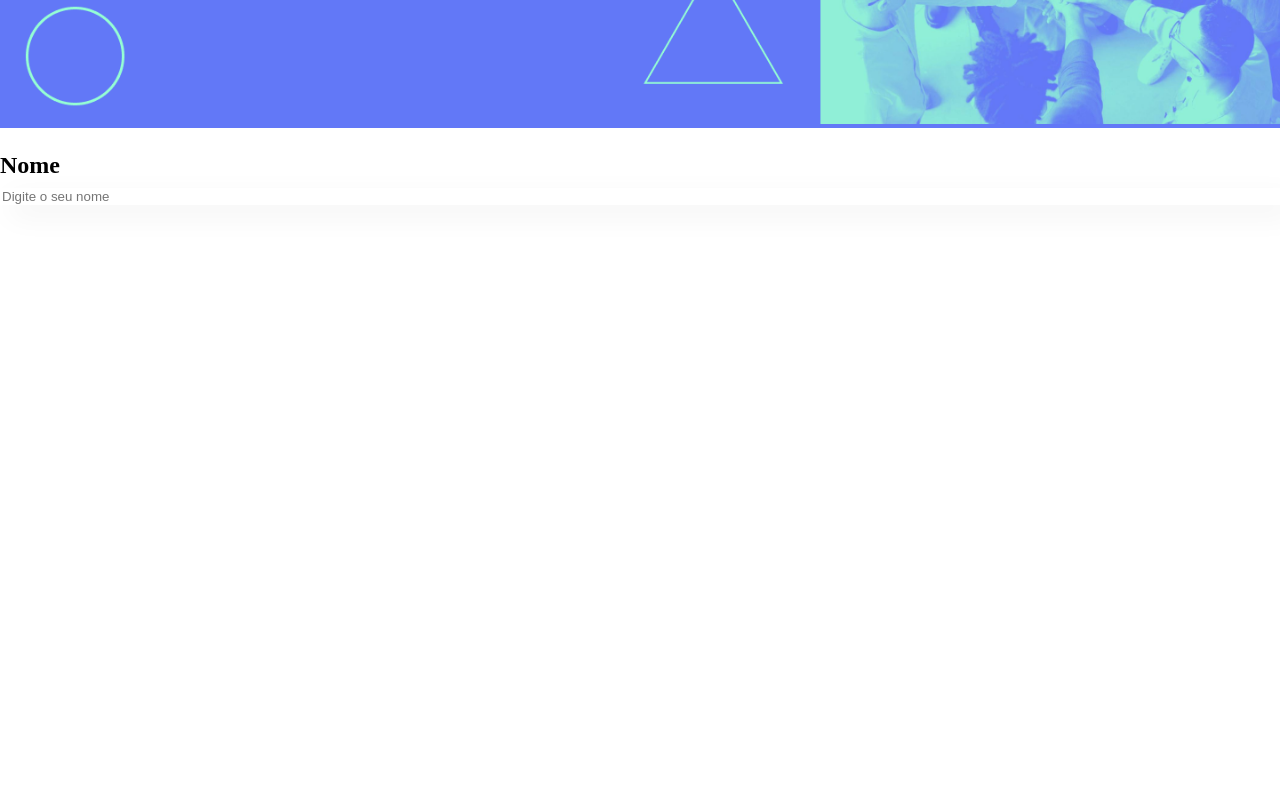
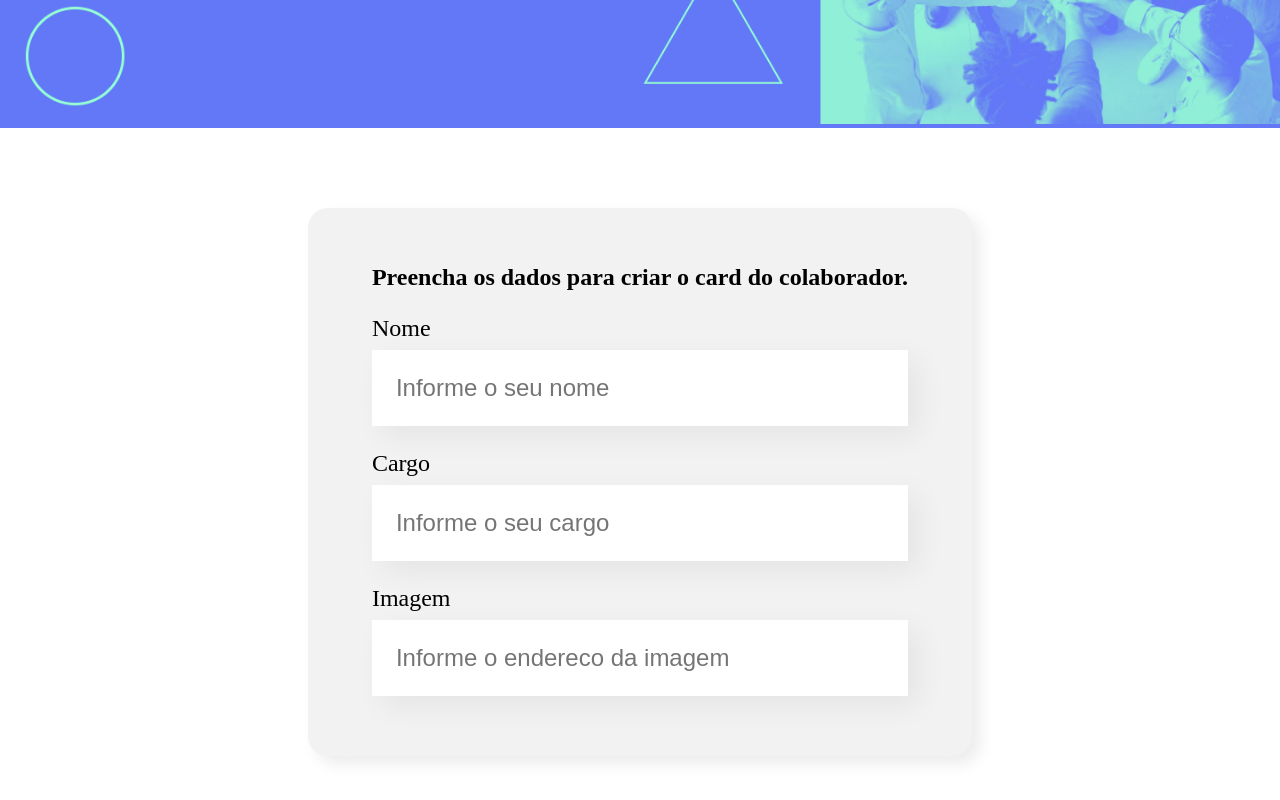
Before and after one commit to ruhtar/organograma, a React (Vite) app: page / in a window 1280 px wide. Shown: the part 370-1170 px from the top of the page. Before the commit the page ends 800 px from the top, so only its background shows below. Built offline with nearby package versions, Linux system fonts and the light colour scheme.

Commit message:
Criação do campo formulário

```diff
--- a/src/App.jsx
+++ b/src/App.jsx
@@ -1,10 +1,10 @@
 import Banner from "./components/Banner";
-import CampoTexto from "./components/CampoTexto";
+import Formulario from "./components/Formulario";
 function App() {
   return (
     <div className="App">
       <Banner />
-      <CampoTexto />
+      <Formulario />
     </div>
   );
 }
--- a/src/components/CampoTexto/CampoTexto.css
+++ b/src/components/CampoTexto/CampoTexto.css
@@ -4,7 +4,6 @@
 
 .campo-texto label{
     display: block;
-    font-weight: bold;
     margin-bottom: 8px;
     font-size: 24px;
 }
@@ -14,4 +13,7 @@
     box-shadow: 10px 10px 30px rgba(0,0,0, 0.06);
     width: 100%;
     border: none;
+    font-size: 24px;
+    padding: 24px;
+    box-sizing: border-box;
 }
--- a/src/components/CampoTexto/index.jsx
+++ b/src/components/CampoTexto/index.jsx
@@ -1,10 +1,11 @@
 import "./CampoTexto.css";
 
-export default function CampoTexto() {
+export default function CampoTexto(props) {
+  console.log(props);
   return (
     <div className="campo-texto">
-      <label>Nome</label>
-      <input placeholder="Digite o seu nome" />
+      <label>{props.label}</label>
+      <input placeholder={props.placeholder} />
     </div>
   );
 }
--- /dev/null
+++ b/src/components/Formulario/Formulario.css
@@ -0,0 +1,13 @@
+.formulario{
+    display: flex;
+    justify-content: center;
+    margin: 80px 0;
+}
+
+.formulario form{
+    max-width: 80%;
+    background-color: #f2f2f2;
+    border-radius: 20px;
+    padding: 36px 64px;
+    box-shadow: 8px 8px 16px rgba(0,0,0,0.08);
+}
--- /dev/null
+++ b/src/components/Formulario/index.jsx
@@ -0,0 +1,14 @@
+import "./Formulario.css";
+import CampoTexto from "../CampoTexto";
+export default function Formulario() {
+  return (
+    <section className="formulario">
+      <form action="">
+        <h2>Preencha os dados para criar o card do colaborador.</h2>
+        <CampoTexto label="Nome" placeholder="Informe o seu nome" />
+        <CampoTexto label="Cargo" placeholder="Informe o seu cargo" />
+        <CampoTexto label="Imagem" placeholder="Informe o endereco da imagem" />
+      </form>
+    </section>
+  );
+}
```
